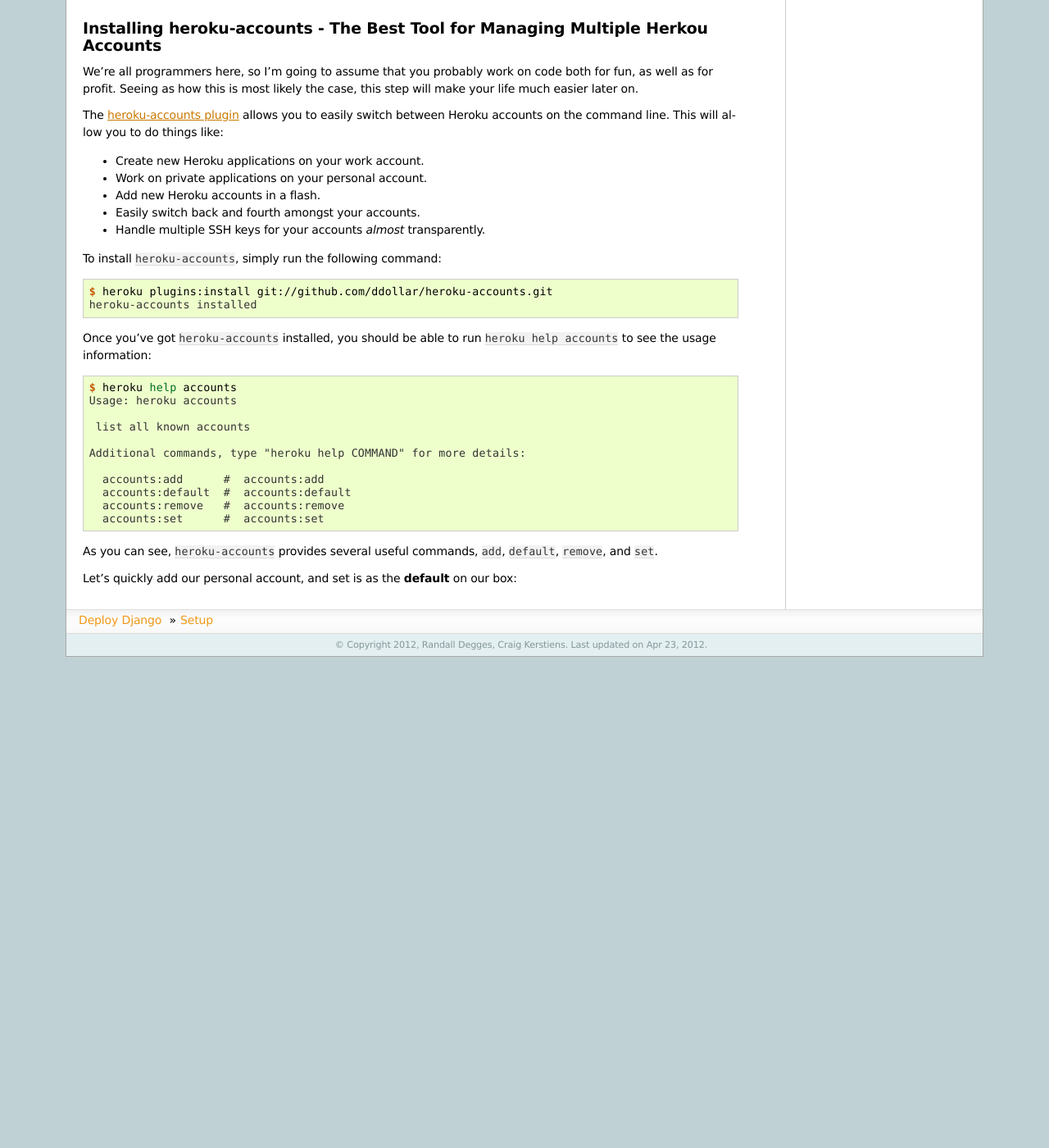
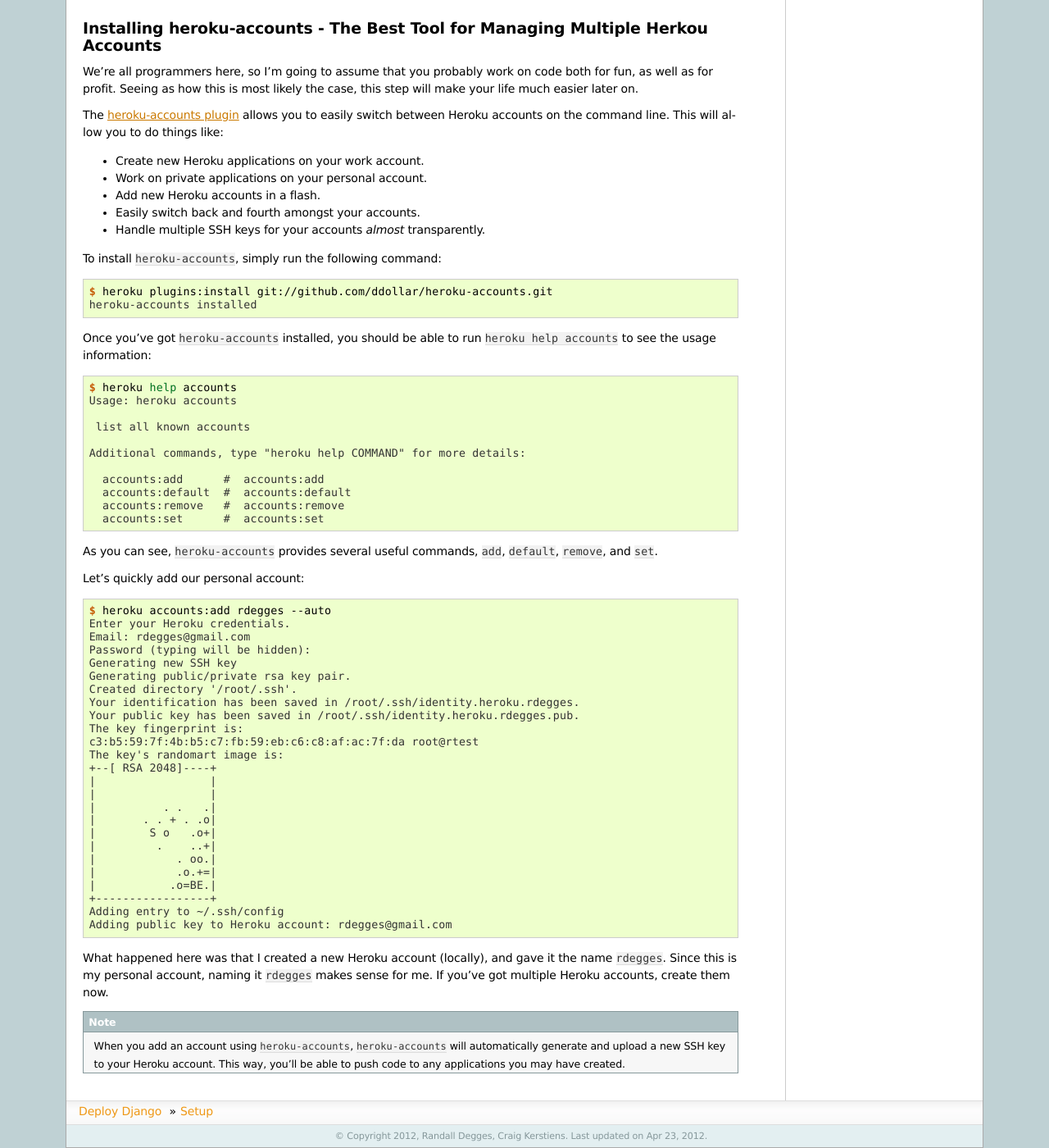
Before and after one commit to perryyo/deploydjango.com, a Sphinx documentation site: the page built from source/heroku/setup.rst, in a window 1280 px wide and 1400 px high, scrolled down 751 px. Shown: the whole window at 82% size. Built offline with Sphinx 7.4.7, drawn with Linux system fonts in a browser that asks for light colours; before the commit the page ends 1552 px from its top, so only the background shows below that.

Commit message:
Adding section on adding accounts with heroku-accounts.

```diff
--- a/source/heroku/setup.rst
+++ b/source/heroku/setup.rst
@@ -92,5 +92,42 @@
 As you can see, ``heroku-accounts`` provides several useful commands, ``add``,
 ``default``, ``remove``, and ``set``.
 
-Let's quickly add our personal account, and set is as the **default** on our
-box:
+Let's quickly add our personal account:
+
+.. code-block:: console
+
+    $ heroku accounts:add rdegges --auto
+    Enter your Heroku credentials.
+    Email: rdegges@gmail.com
+    Password (typing will be hidden):
+    Generating new SSH key
+    Generating public/private rsa key pair.
+    Created directory '/root/.ssh'.
+    Your identification has been saved in /root/.ssh/identity.heroku.rdegges.
+    Your public key has been saved in /root/.ssh/identity.heroku.rdegges.pub.
+    The key fingerprint is:
+    c3:b5:59:7f:4b:b5:c7:fb:59:eb:c6:c8:af:ac:7f:da root@rtest
+    The key's randomart image is:
+    +--[ RSA 2048]----+
+    |                 |
+    |                 |
+    |          . .   .|
+    |       . . + . .o|
+    |        S o   .o+|
+    |         .    ..+|
+    |            . oo.|
+    |            .o.+=|
+    |           .o=BE.|
+    +-----------------+
+    Adding entry to ~/.ssh/config
+    Adding public key to Heroku account: rdegges@gmail.com
+
+What happened here was that I created a new Heroku account (locally), and gave
+it the name ``rdegges``. Since this is my personal account, naming it
+``rdegges`` makes sense for me. If you've got multiple Heroku accounts, create
+them now.
+
+.. note::
+    When you add an account using ``heroku-accounts``, ``heroku-accounts`` will
+    automatically generate and upload a new SSH key to your Heroku account.
+    This way, you'll be able to push code to any applications you may have created.
```
